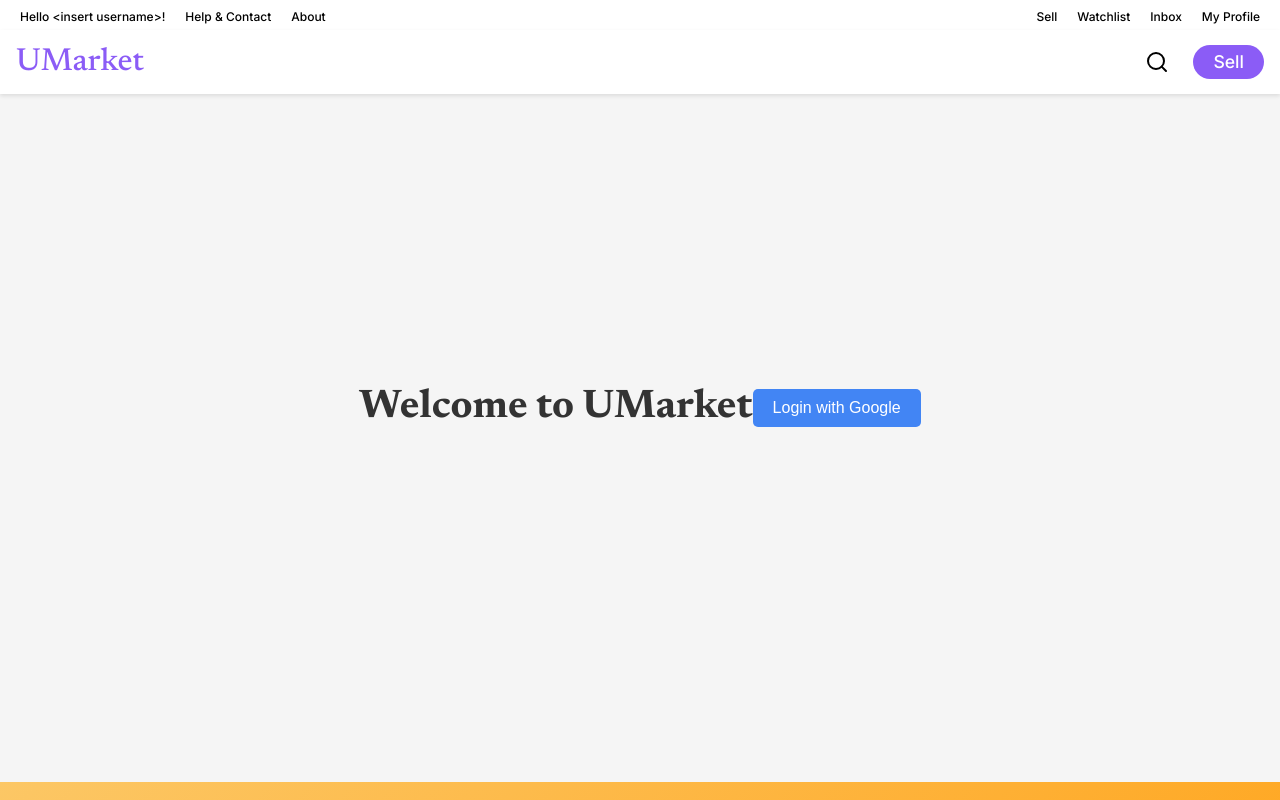
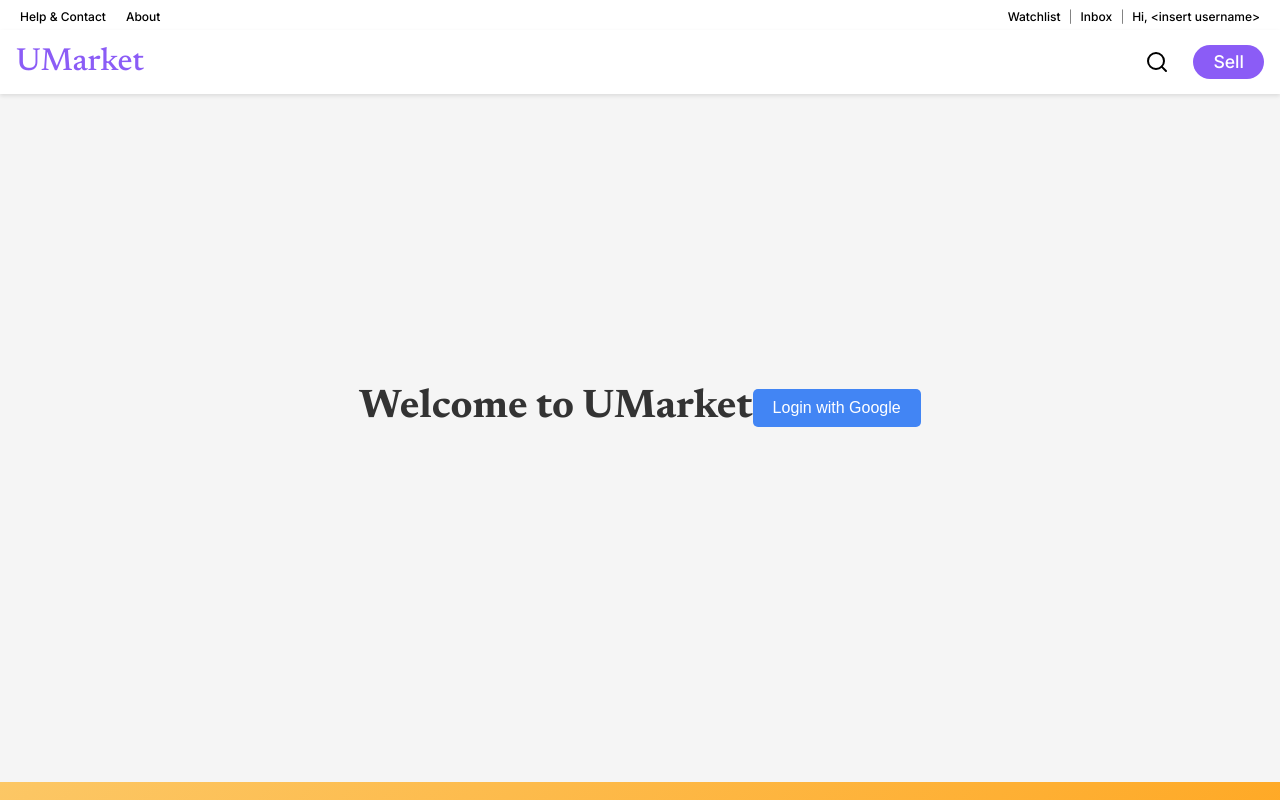
Before and after one commit to TechStartupClub/UMarket, a React (Vite) app in the folder client/: page / in a window 1280 px wide. Shown: the top 800 px of the page. Built offline with nearby package versions, Linux system fonts and the light colour scheme.

Commit message:
chore: lines between links on topbar

```diff
--- a/client/src/shared/components/layout/Topbar/Topbar.module.css
+++ b/client/src/shared/components/layout/Topbar/Topbar.module.css
@@ -25,13 +25,21 @@
    text-decoration: none;
 }
 
-/* Remove margin-right override since we're using gap */
-/* .left a:last-child, .right a:last-child {
-   margin-right: 0;
-} */
-
 .left span, .right span {
    display: inline-flex;
    align-items: center;
    gap: 4px; /* Keep this small gap for icon spacing */
 }
+
+/* Add pipe separators between links on the right */
+.right a {
+   position: relative;
+}
+
+.right a:not(:last-child)::after {
+   content: '|';
+   position: absolute;
+   font-weight: 200;
+   right: -12px;
+   color: black;
+}
--- a/client/src/shared/components/layout/Topbar/index.tsx
+++ b/client/src/shared/components/layout/Topbar/index.tsx
@@ -7,15 +7,13 @@ const Topbar: React.FC = () => {
         <div className={styles.topbar}>
             <div className={styles.content}>
                 <div className={styles.left}>
-                    <Link to="/profile"><span>Hello {'<insert username>'}!</span></Link>
                     <Link to="/help"><span>Help & Contact</span></Link>
                     <Link to="/about"><span>About</span></Link>
                 </div>
                 <div className={styles.right}>
-                    <Link to="/sell"><span>Sell</span></Link>
                     <Link to="/watchlist"><span>Watchlist</span></Link>
                     <Link to="/inbox"><span>Inbox</span></Link>
-                    <Link to="/profile"><span>My Profile</span></Link>
+                    <Link to="/profile"><span>Hi, {'<insert username>'}</span></Link>
                 </div>
             </div>
         </div>
```
